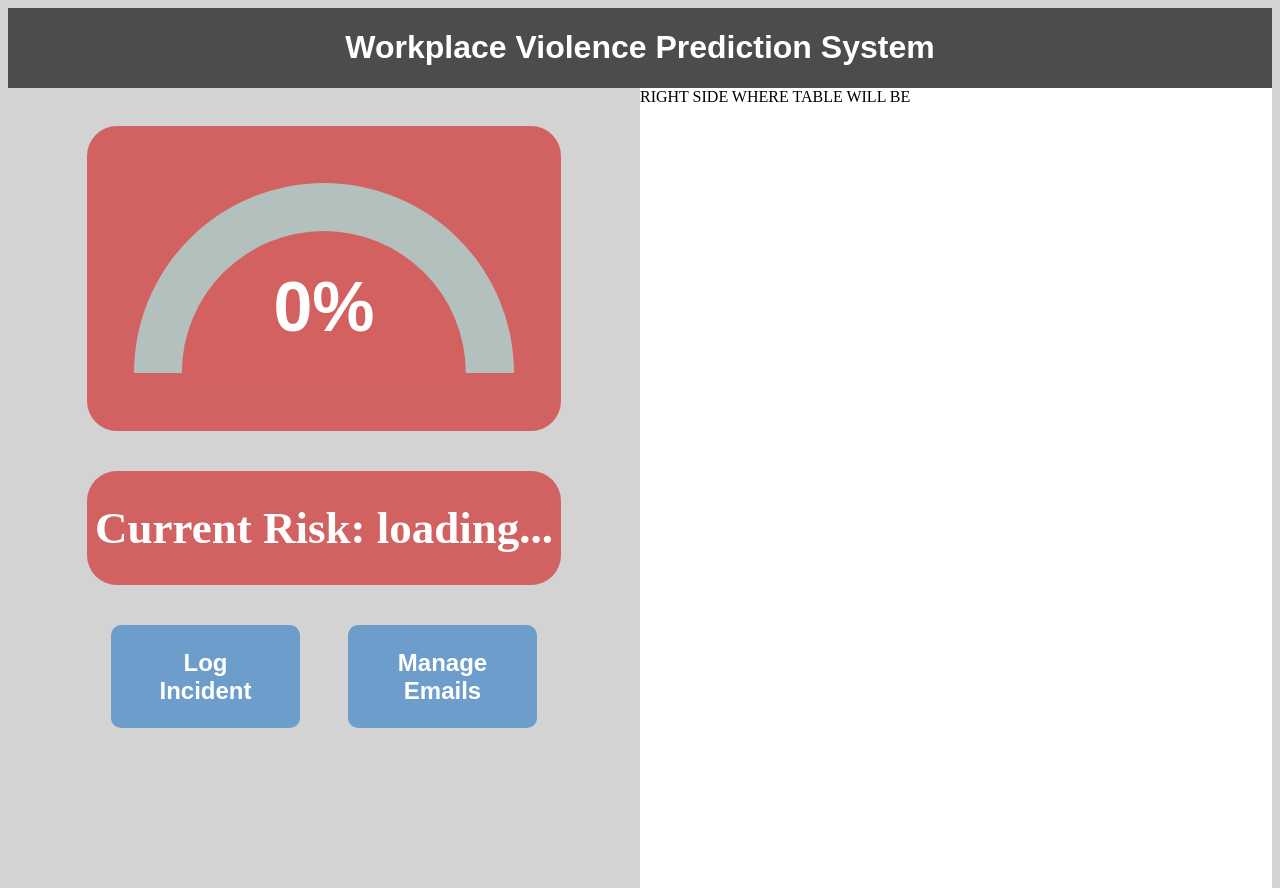
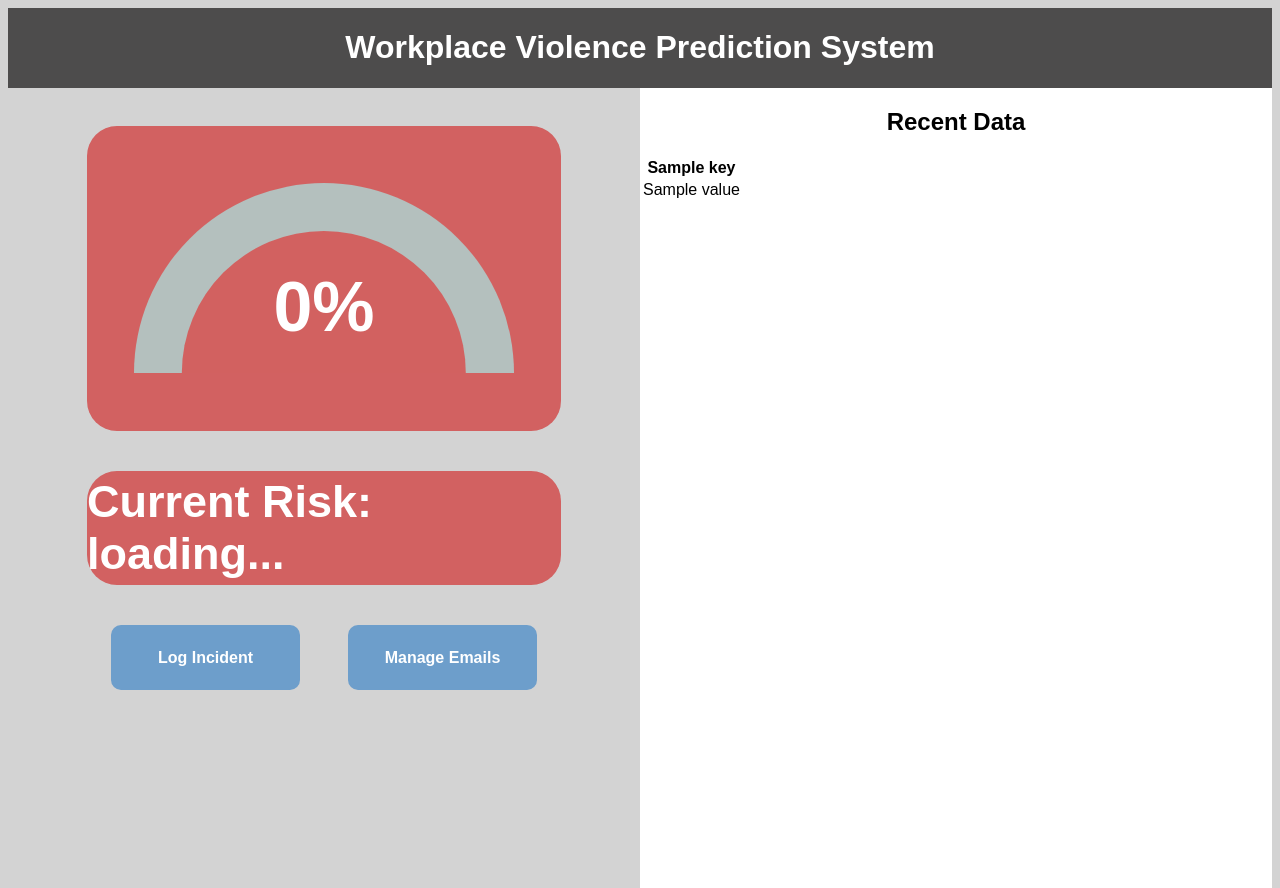
Before and after one commit to averybobbitt/workplace-violence-prediction-api, a Django app: template WorkplaceViolencePredictionAPI/API/templates/home.html in a window 1280 px wide. Run offline with Django 5.2, Linux system fonts and the light colour scheme; the template is opened without the code that fills it: most values are stand-ins (such as "Sample title", 1, 10 or a date in 2020).

Commit message:
added super simple, auto-updating table

```diff
--- a/WorkplaceViolencePredictionAPI/API/static/css/home.css
+++ b/WorkplaceViolencePredictionAPI/API/static/css/home.css
@@ -1,6 +1,7 @@
 body {
     height: 100vh;
     background-color: lightgray;
+    font-family: Arial, Helvetica, sans-serif;
 }
 
 .body_container {
@@ -12,7 +13,7 @@ body {
 
 .body_left {
     padding-top: 3%;
-    display:flex;
+    display: flex;
     flex-direction: column;
     align-items: center;
     width: 50%;
@@ -24,8 +25,16 @@ body {
     background-color: white;
 }
 
+.body_right > h2 {
+    text-align: center;
+}
+
 :root {
     --rotation: 0deg
+}
+
+.table_wrapper {
+    display: table
 }
 
 
@@ -101,7 +110,6 @@ body {
 
     /* Font */
     font-size: 70px;
-    font-family: Arial, Helvetica, sans-serif;
     font-weight: bold;
     color: white;
 }
@@ -124,8 +132,6 @@ body {
     font-size: 100%;
     align-items: center;
     width: 80%;
-    font-size: 150%;
-    font-family: Arial, Helvetica, sans-serif;
     font-weight: bold;
     vertical-align: center;
     border: none;
@@ -150,6 +156,5 @@ body {
     top: 0;
     left: 0;
     display: flex;
-    font-family: Arial, Helvetica, sans-serif;
     justify-content: center;
 }
--- a/WorkplaceViolencePredictionAPI/API/static/js/home.js
+++ b/WorkplaceViolencePredictionAPI/API/static/js/home.js
@@ -1,27 +1,23 @@
 window.onload = function () {
     const gaugeElement = document.getElementById("demoGauge");
+    const tableElement = document.getElementById("recentData");
 
     setInterval(() => {
         fetch("http://localhost:8000/api/model/latest").then((response) => {
             response.json().then((data) => {
-                let risk = data["wpvRisk"];
-                let probability = parseFloat(data["wpvProbability"]);
+                updateGauge(gaugeElement, data);
+            });
+        });
+    }, 1000);
 
-                setGaugeValue(gaugeElement, probability.toFixed(2));
-                updateRisk(risk);
-
-                console.log(`Prediction ${data["id"]}: ${probability.toFixed(2)}`);
+    setInterval(() => {
+        fetch("http://localhost:8000/api/data/latest").then((response) => {
+            response.json().then((data) => {
+                updateTable(tableElement, data);
             });
         });
     }, 1000);
 };
-
-function setGaugeValue(gauge, value) {
-    if (value < 0 || value > 1) return;
-
-    gauge.querySelector(".gauge_fill").style.transform = `rotate(${value / 2}turn)`;
-    gauge.querySelector(".gauge_percentage").innerText = Math.round(value * 100);
-}
 
 function updateRisk(risk) {
     const element = document.getElementById("riskYN");
@@ -38,23 +34,41 @@ function updateRisk(risk) {
     }
 }
 
-function changeNum() {
-    const randomNum = Math.random().toFixed(2);
-    const degrees = Math.round((randomNum / 100) * 180);
-    const root = document.querySelector(":root");
-    let title = document.querySelector(".loader__title");
+function updateGauge(gauge, data) {
+    let risk = data["wpvRisk"];
+    let probability = parseFloat(data["wpvProbability"]).toFixed(2);
 
-    let currentNumber = title.innerText;
+    if (probability < 0 || probability > 1) return;
 
-    setInterval(() => {
-        if (currentNumber < randomNum) {
-            currentNumber++;
-            title.innerText = currentNumber;
-        } else if (currentNumber > randomNum) {
-            currentNumber--;
-            title.innerText = currentNumber;
+    gauge.querySelector(".gauge_fill").style.transform = `rotate(${probability / 2}turn)`;
+    gauge.querySelector(".gauge_percentage").innerText = Math.round(probability * 100);
+    updateRisk(risk);
+
+    // console.log(`Prediction ${data["id"]}: ${probability}`);
+}
+
+function updateTable(table, data) {
+    let top_row = table.querySelector("tbody tr:first-child");
+    // assuming "id" is first column
+    let top_id = top_row.querySelector("td:first-child").innerText;
+    let new_id = data["id"];
+
+    let top_id_int = Number(top_id);
+    let new_id_int = Number(new_id);
+
+    if (new_id_int > top_id_int) {
+        const tbody = table.querySelector("tbody");
+        let row = tbody.insertRow(0);
+
+        let i = 0; // enumerated for-in loop
+        for (let [key, value] of Object.entries(data)) {
+            let cell = row.insertCell(i);
+            cell.innerHTML = value;
+            i++;
         }
-    }, 3);
 
-    root.style.setProperty("--rotation", `${degrees}deg`);
+        console.log(`Updating table -- OLD: ${top_id_int} -- NEW: ${new_id_int}`);
+    } else {
+        console.log(`Not updating table -- OLD: ${top_id_int} -- NEW: ${new_id_int}`);
+    }
 }
--- a/WorkplaceViolencePredictionAPI/API/templates/home.html
+++ b/WorkplaceViolencePredictionAPI/API/templates/home.html
@@ -50,7 +50,31 @@
     </div>
 
     <div class="body_right">
-        RIGHT SIDE WHERE TABLE WILL BE
+        <h2>Recent Data</h2>
+        <div class="table_wrapper">
+            <!-- it could be worth checking out https://django-tables2.readthedocs.io/en/latest/ -->
+            <table id="recentData">
+                <thead>
+                <tr>
+                    <!-- Create table headers from the keys of the first dictionary -->
+                    {% for key in data.0.keys %}
+                        <th>{{ key }}</th>
+                    {% endfor %}
+                </tr>
+                </thead>
+                <tbody>
+                {% for item in data %}
+                    <tr>
+                        <!-- Populate table rows with data from each dictionary -->
+                        {% for value in item.values %}
+                            <td>{{ value }}</td>
+                        {% endfor %}
+                    </tr>
+                {% endfor %}
+                </tbody>
+            </table>
+
+        </div>
     </div>
 
 </div>
```
Also changed, not shown: WorkplaceViolencePredictionAPI/API/views.py (+6 -2 lines).
